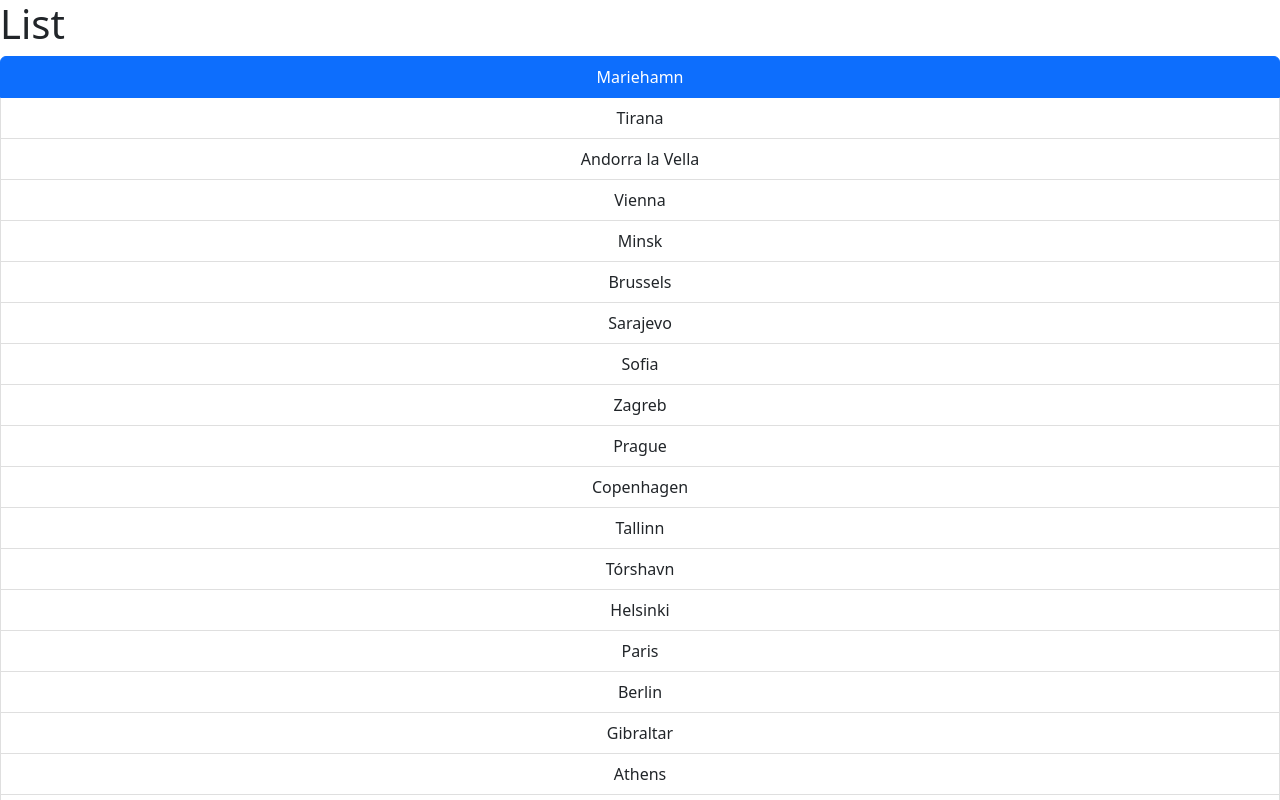
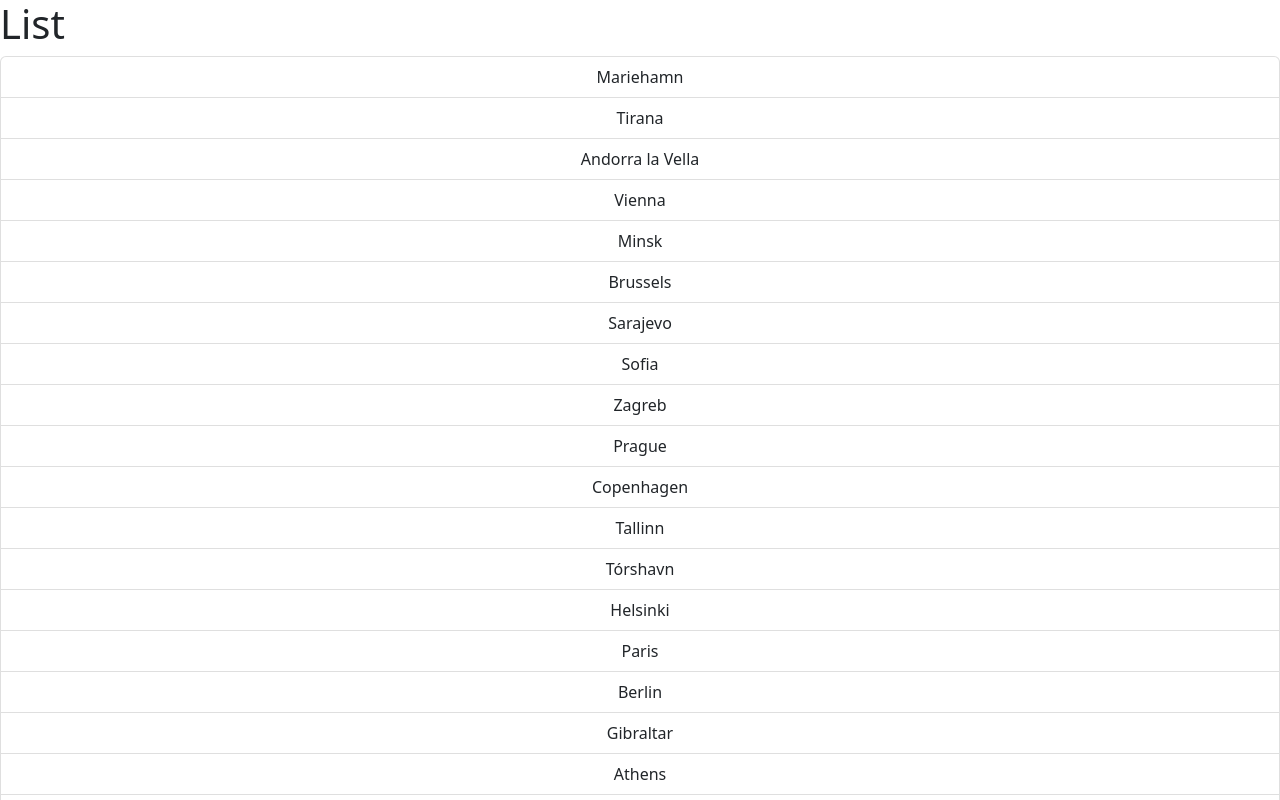
Before and after one commit to alexbalak21/React, a React (Vite) app: page / in a window 1280 px wide. Shown: the top 800 px of the page. Built offline with nearby package versions, Linux system fonts and the light colour scheme.

Commit message:
Working passing the state to ListItem

```diff
--- a/src/components/ListGroup.tsx
+++ b/src/components/ListGroup.tsx
@@ -1,15 +1,73 @@
+import { useState } from "react"
 import ListItem from "./ListItem"
 
 function ListGroup() {
-    let selectedItem = 0
-    let items = ['Mariehamn', 'Tirana', 'Andorra la Vella', 'Vienna', 'Minsk', 'Brussels', 'Sarajevo', 'Sofia', 'Zagreb', 'Prague', 'Copenhagen', 'Tallinn', 'Tórshavn', 'Helsinki', 'Paris', 'Berlin', 'Gibraltar', 'Athens', 'Saint Peter Port', 'Budapest', 'Reykjavík', 'Dublin', 'Douglas', 'Rome', 'Saint Helier', 'Pristina', 'Riga', 'Vaduz', 'Vilnius', 'Luxembourg', 'Valletta', 'Chisinau', 'Monaco', 'Podgorica', 'Amsterdam', 'Skopje', 'Oslo', 'Warsaw', 'Lisbon', 'Bucharest', 'Moscow', 'San Marino', 'Belgrade', 'Bratislava', 'Ljubljana', 'Madrid', 'Longyearbyen', 'Stockholm', 'Bern', 'Kyiv', 'London', 'Vatican City']
-    return (<>
-        <h1>List</h1>
-        {items.length === 0 && <p>No Item Found.</p>}
-        <ul className="list-group">
-            {items.map((item, index) => ListItem(item, index))}
-        </ul>
-    </>)
+    const [selectedIndex, setSelectedIndex] = useState(-1)
+    let items = [
+        "Mariehamn",
+        "Tirana",
+        "Andorra la Vella",
+        "Vienna",
+        "Minsk",
+        "Brussels",
+        "Sarajevo",
+        "Sofia",
+        "Zagreb",
+        "Prague",
+        "Copenhagen",
+        "Tallinn",
+        "Tórshavn",
+        "Helsinki",
+        "Paris",
+        "Berlin",
+        "Gibraltar",
+        "Athens",
+        "Saint Peter Port",
+        "Budapest",
+        "Reykjavík",
+        "Dublin",
+        "Douglas",
+        "Rome",
+        "Saint Helier",
+        "Pristina",
+        "Riga",
+        "Vaduz",
+        "Vilnius",
+        "Luxembourg",
+        "Valletta",
+        "Chisinau",
+        "Monaco",
+        "Podgorica",
+        "Amsterdam",
+        "Skopje",
+        "Oslo",
+        "Warsaw",
+        "Lisbon",
+        "Bucharest",
+        "Moscow",
+        "San Marino",
+        "Belgrade",
+        "Bratislava",
+        "Ljubljana",
+        "Madrid",
+        "Longyearbyen",
+        "Stockholm",
+        "Bern",
+        "Kyiv",
+        "London",
+        "Vatican City",
+    ]
+    return (
+        <>
+            <h1>List</h1>
+            {items.length === 0 && <p>No Item Found.</p>}
+            <ul className="list-group">
+                {items.map((item, index) =>
+                    ListItem(item, index, selectedIndex, setSelectedIndex)
+                )}
+            </ul>
+        </>
+    )
 }
 
 export default ListGroup
--- a/src/components/ListItem.tsx
+++ b/src/components/ListItem.tsx
@@ -1,20 +1,19 @@
-import { MouseEvent } from "react"
-
-let selectedIndex = 0
-
-function ListItem(name = "", key = 0) {
-    const handleClick = (event: MouseEvent) => console.log(event)
-
+function ListItem(
+    name = "",
+    index = 0,
+    selectedIndex: number,
+    setSelectedIndex: Function
+) {
     return (
         name && (
             <li
-                key={key}
+                key={index}
                 className={
-                    selectedIndex === key
+                    selectedIndex === index
                         ? "list-group-item text-center active"
                         : "list-group-item text-center"
                 }
-                onClick={handleClick}
+                onClick={() => setSelectedIndex(index)}
             >
                 {name}
             </li>
```
